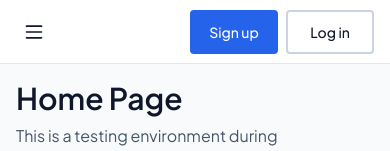
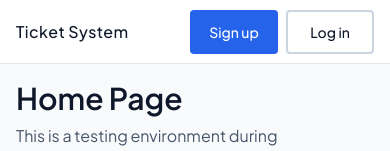
Before and after one commit to CallumB04/ticket-system, a React (Vite) app in the folder frontend/: page / in a window 390 px wide. Shown: the top 151 px of the page. Built offline with nearby package versions, Linux system fonts and the light colour scheme; no server answers.

Commit message:
feat: update navbar app logo visibility

```diff
--- a/frontend/src/layout/Navbar/Navbar.tsx
+++ b/frontend/src/layout/Navbar/Navbar.tsx
@@ -65,14 +65,18 @@ const Navbar = ({ className }: NavbarProps) => {
             )}
         >
             <span className="mx-auto flex w-full max-w-5xl items-center justify-between gap-4">
-                {/* Logo / Brand text - Not visible on mobile */}
+                {/* Logo / Brand text - Not visible on mobile unless on landing page */}
                 <Link
                     to="/"
-                    className="text-text-primary hidden font-medium tracking-wide lg:block"
+                    className={twMerge(
+                        "text-text-primary font-medium tracking-wide",
+                        location.pathname !== "/" && "hidden lg:block"
+                    )}
                 >
                     Ticket System
                 </Link>
                 {/* Hamburger Icon - Only visible on mobile - Opens Sidebar */}
+                {location.pathname !== "/" && (
                     <ClickableGroup
                         className="lg:hidden"
                         isIcon
@@ -84,6 +88,7 @@ const Navbar = ({ className }: NavbarProps) => {
                             <TextAlignJustifyIcon size={20} />
                         )}
                     </ClickableGroup>
+                )}
                 {/* Navbar options */}
                 {sessionLoading ? (
                     <></>
```
Lines whose indentation alone changed are shown as unchanged.
